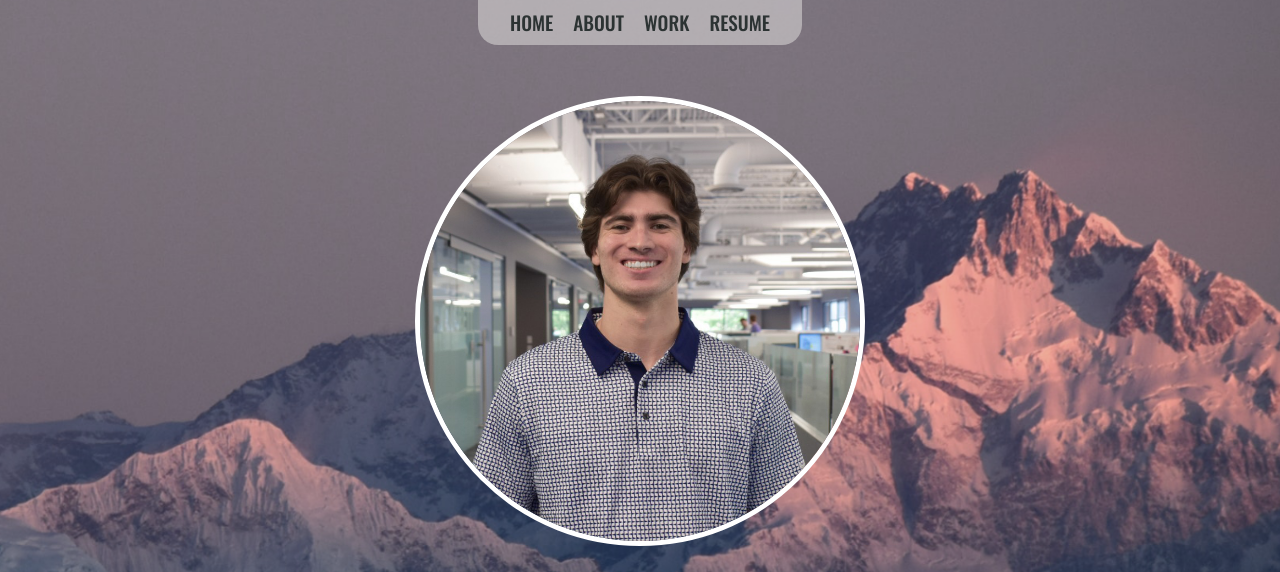
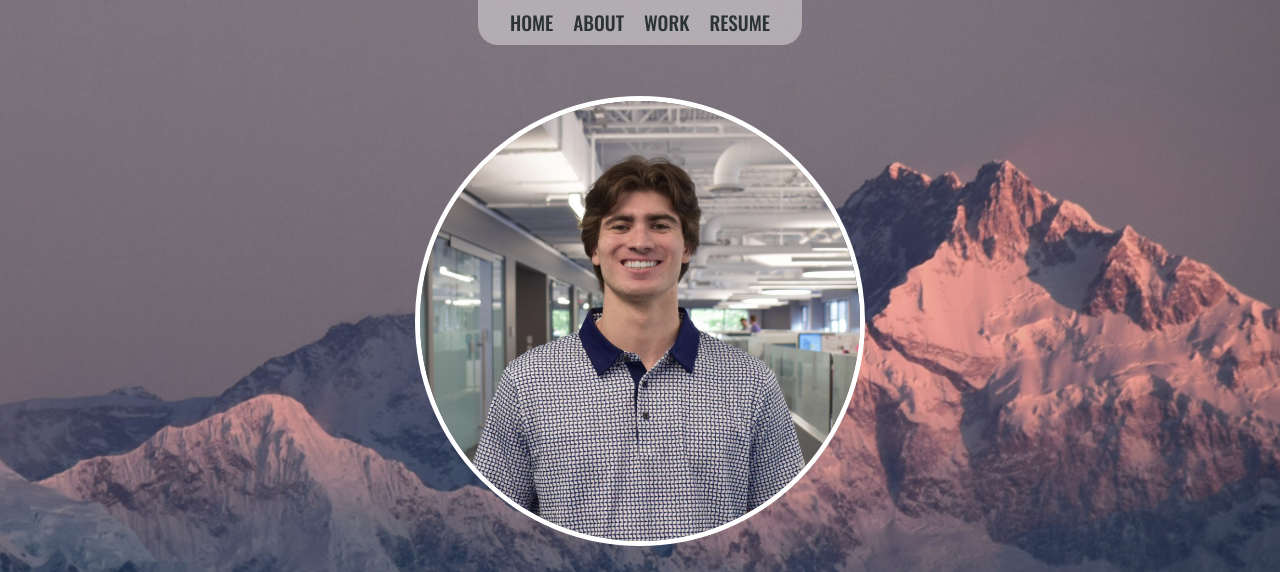
Before and after one commit to Jlevie24/Profile, a plain HTML site: page index.html in a window 1280 px wide. Shown: the top 572 px of the page. Drawn offline with nearby package versions, Linux system fonts and the light colour scheme.

Commit message:
Add files via upload

```diff
--- a/style.css
+++ b/style.css
@@ -57,8 +57,9 @@ h2 {
 	background: url(images/background2.png);
 	background-position: center;
 	background-size: cover;
-	min-height: 850px;
-	max-height: 100vh;
+	min-height: 100vh;
+	/* min-height: 850px;
+	max-height: 100vh; */
 	padding: 1rem;
 }
 
```
